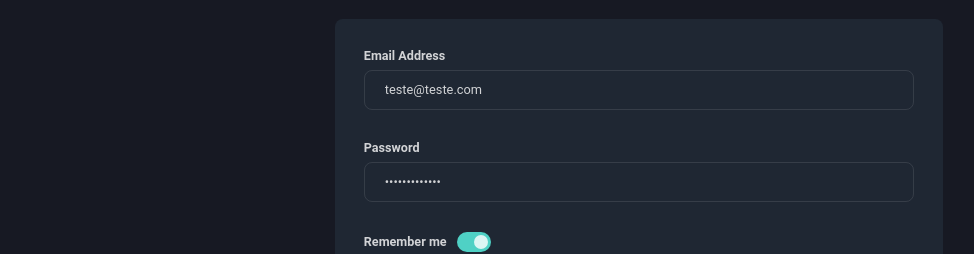
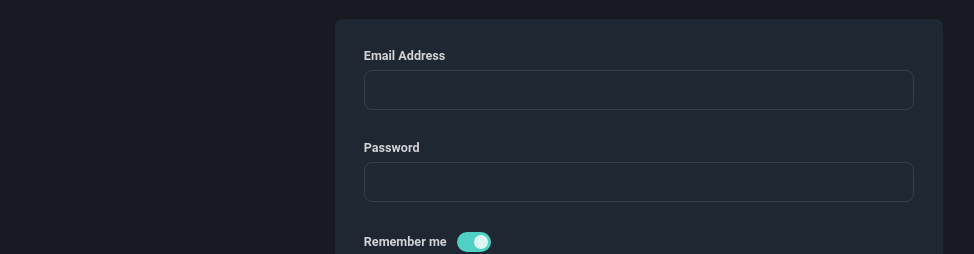
Before and after one commit to marcusvbda/next-serverless-boilerplate, a Next.js app: page /auth/sign-in in a window 1280 px wide. Shown: the part 227-481 px from the top of the page, without its empty margins (1-975 px from the left). Built offline with nearby package versions, Linux system fonts and the light colour scheme.

Commit message:
add alert toast

```diff
--- a/libs/alert.ts
+++ b/libs/alert.ts
@@ -6,7 +6,7 @@ const createMessageContent = (icon: string, message: string, colors: string[], d
         <a href='#' style="margin-left: auto;text-decoration:none;font-weight:400;font-size:1.1rem;color:${colors[1]}">X</a>
     `;
     messageContent.innerHTML = theHTML;
-    messageContent.style.minWidth = documentWidth <= 800 ? "95%" : "30%";
+    messageContent.style.minWidth = documentWidth <= 800 ? "90%" : "30%";
     messageContent.style.width = "auto";
     messageContent.style.backgroundColor = colors[0];
     messageContent.style.borderLeft = `5px solid ${colors[1]}`;
--- a/pages/auth/sign-in.tsx
+++ b/pages/auth/sign-in.tsx
@@ -14,8 +14,8 @@ export const Title = styled.h1`
 
 export default function Home() {
   const [form, setForm] = useState({
-    email: "teste@teste.com",
-    password: "teste23123123",
+    email: "",
+    password: "",
     rememberMe: true,
   });
 
```
